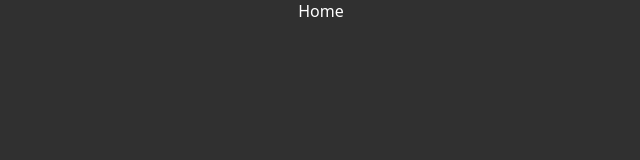
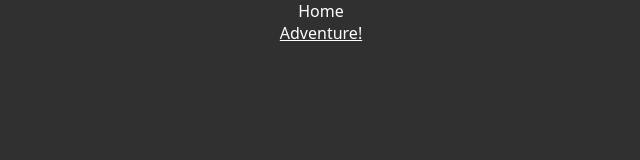
Before and after one commit to f-eighty7/ChasChallenger, a React (Vite) app: page / in a window 1280 px wide. Shown: the top 160 px of the page, without its empty margins (319-959 px from the left). Built offline with nearby package versions, Linux system fonts and the light colour scheme.

Commit message:
feat: add gameplay route adventure & base for prompt component

```diff
--- a/index.html
+++ b/index.html
@@ -4,7 +4,7 @@
     <meta charset="UTF-8" />
     <link rel="icon" type="image/svg+xml" href="/vite.svg" />
     <meta name="viewport" content="width=device-width, initial-scale=1.0" />
-    <title>COOLA SPELET!</title>
+    <title>Chas Challange Vinnare 2024</title>
   </head>
   <body>
     <div id="root" class="container"></div>
--- /dev/null
+++ b/src/components/DungeonMasterChat.tsx
@@ -0,0 +1,9 @@
+export const DungeonMasterChat = () => {
+  return (
+    <div>
+      Chat
+      <br />
+      <input type="text" placeholder="Prompt..." />
+    </div>
+  );
+};
--- a/src/main.tsx
+++ b/src/main.tsx
@@ -4,6 +4,7 @@ import { createBrowserRouter, RouterProvider } from "react-router-dom";
 import { RootLayout } from "./layouts/RootLayout.tsx";
 import { ErrorRoute } from "./routes/ErrorRoute.tsx";
 import { HomeRoute } from "./routes/HomeRoute.tsx";
+import { AdventureRoute } from "./routes/AdventureRoute.tsx";
 import "./index.css";
 
 const router = createBrowserRouter([
@@ -17,8 +18,8 @@ const router = createBrowserRouter([
         element: <HomeRoute />,
       },
       {
-        path: "/ost",
-        element: <main>ost</main>,
+        path: "/adventure",
+        element: <AdventureRoute />,
       },
     ],
   },
--- /dev/null
+++ b/src/routes/AdventureRoute.tsx
@@ -0,0 +1,9 @@
+import { DungeonMasterChat } from "../components/DungeonMasterChat";
+
+export const AdventureRoute = () => {
+  return (
+    <main>
+      <DungeonMasterChat />
+    </main>
+  );
+};
--- a/src/routes/HomeRoute.tsx
+++ b/src/routes/HomeRoute.tsx
@@ -1,3 +1,10 @@
+import { Link } from "react-router-dom";
+
 export const HomeRoute = () => {
-  return <main>Home</main>;
+  return (
+    <main>
+      <p>Home</p>
+      <Link to={"/adventure"}>Adventure!</Link>
+    </main>
+  );
 };
```
